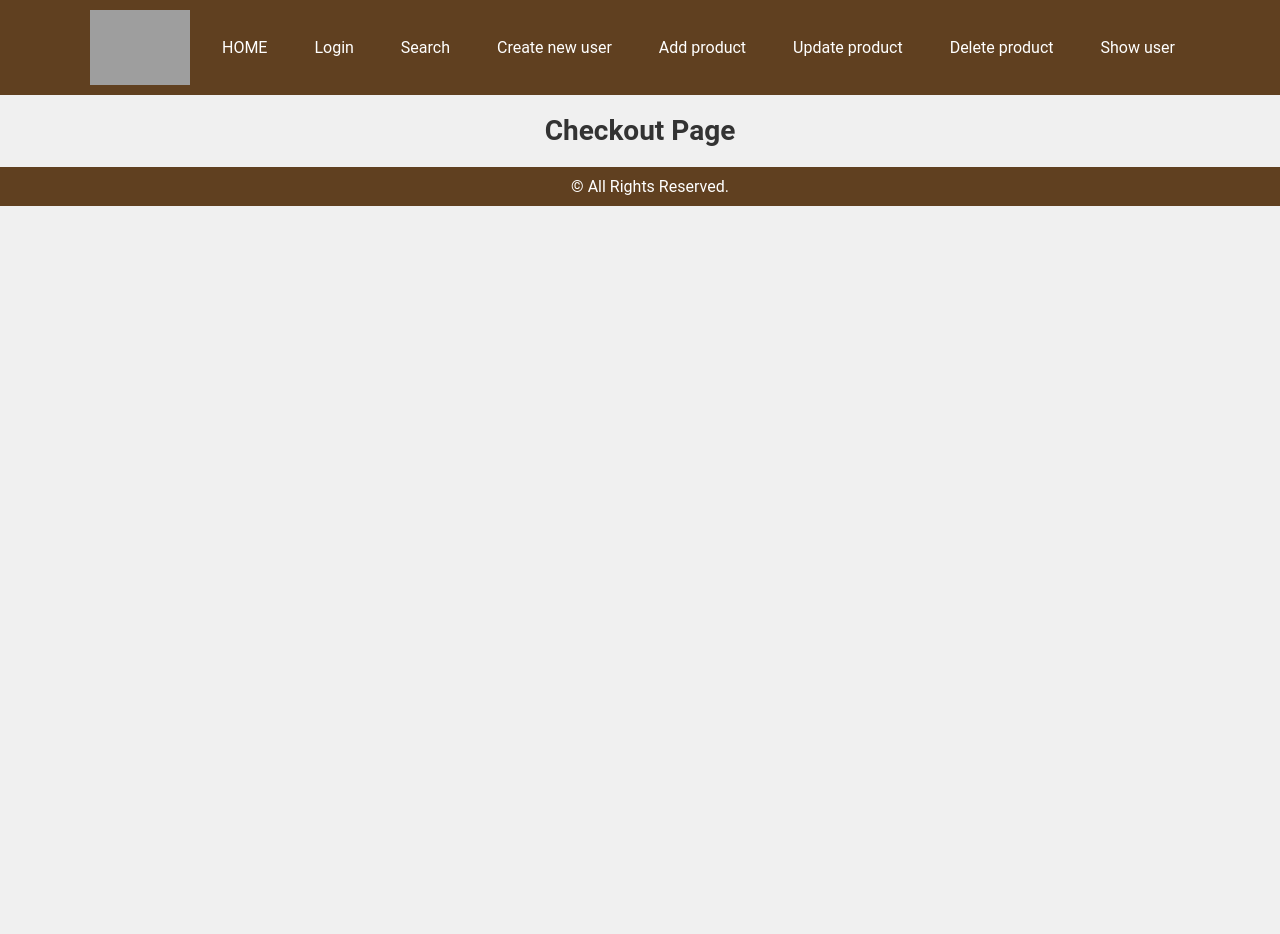
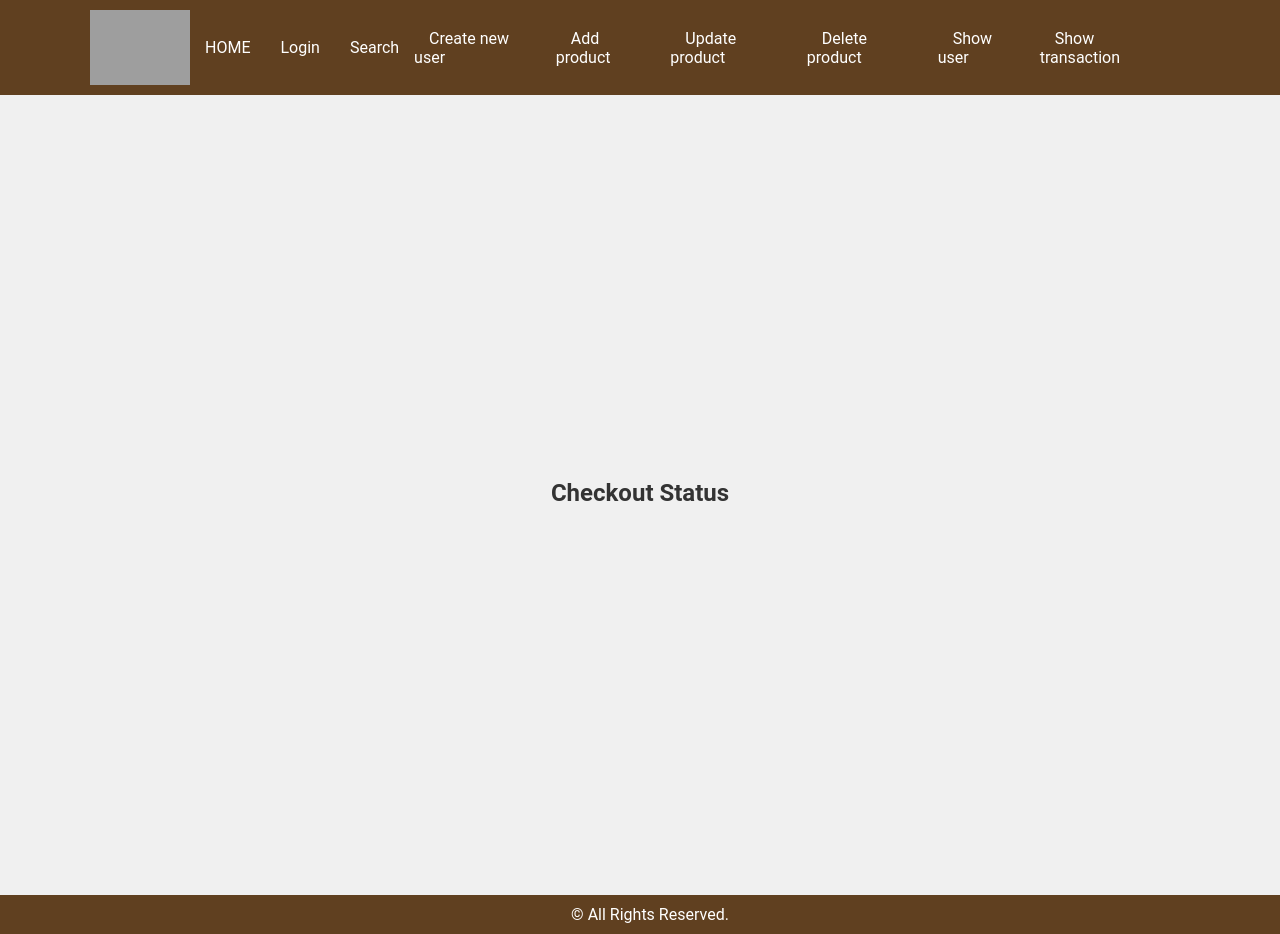
Before and after one commit to yasmin-nadia/bookCartReact, a React app: page /showcheckout in a window 1280 px wide. Before the commit the page ends 800 px from the top, so only its background shows below. Built offline with nearby package versions, Linux system fonts and the light colour scheme; no server answers; sample sign-in values are in the browser's storage; grey boxes are pictures that could not be loaded; the HTML template or start-up script is replaced by a standard one.

Commit message:
show  transaction not working, showing unauthorsed access

```diff
--- a/src/App.css
+++ b/src/App.css
@@ -176,3 +176,29 @@ h3 {
   align-items: center;
   padding: 2px;
 }
+/* app.css */
+
+/* app.css */
+
+/* Styles for the container */
+.checkout-container {
+  display: flex;
+  flex-direction: column;
+  align-items: center; /* Center horizontally */
+  justify-content: center; /* Center vertically */
+  height: 100vh; /* Make the container fill the entire viewport height */
+}
+
+/* Styles for the title */
+.checkout-title {
+  font-size: 24px;
+  font-weight: bold;
+  color: #333; /* Change to your desired text color */
+  margin-bottom: 20px;
+}
+
+/* Styles for the message */
+.checkout-message {
+  font-size: 18px;
+  color: #666; /* Change to your desired text color */
+}
--- a/src/App.jsx
+++ b/src/App.jsx
@@ -22,6 +22,7 @@ import UserList from "./pages/userList";
 import Blog from "./pages/blogs";
 import CartList from "./pages/showCart";
 import ShowCheckout from "./pages/checkout";
+import ShowTranList from "./pages/showtransaction";
 // const buttonContainerStyles = {
 //   display: "flex",
 //   justifyContent: "center",
@@ -163,6 +164,7 @@ function App() {
             <Route path="/deletebook" element={<FetchDelete />} />
             <Route path="/cart" element={<CartList />} />
             <Route path="/showcheckout" element={<ShowCheckout />} />
+            <Route path="/showtransaction" element={<ShowTranList />} />
           </Route>
           <Route path="/products/:productId" element={<ProductDetails />} />
           <Route path="/login" element={<Login />} />
--- a/src/components/common/header.jsx
+++ b/src/components/common/header.jsx
@@ -52,6 +52,11 @@ const Header = () => {
           Show user
         </Link>
       </div>
+      <div>
+        <Link to="/showtransaction" className="header-link">
+          Show transaction
+        </Link>
+      </div>
 
       {/* <Button /> */}
     </div>
--- a/src/hooks/user/useCheckoutHook.js
+++ b/src/hooks/user/useCheckoutHook.js
@@ -26,7 +26,7 @@ const useCheckoutHook = () => {
   };
 
   useEffect(() => {
-    createCheckout(); // Call createCheckout inside useEffect
+    createCheckout();
   }, []);
 
   return {
--- /dev/null
+++ b/src/hooks/user/useShowtranHook.js
@@ -0,0 +1,39 @@
+// useShowtranHook.js
+import { useState } from "react"; // Import useState if not already imported
+import axiosInstance from "../../utils/axiosInstance";
+const check = localStorage.getItem("token");
+
+const useShowtranHook = () => {
+  const [loading_one, setLoading] = useState(false);
+  const [responseData, setResponseData] = useState("");
+  console.log("check", check);
+  const createTransaction = () => {
+    axiosInstance
+      .get(
+        "/showtransaction",
+        {},
+        {
+          headers: {
+            Authorization: `Bearer ${check}`,
+          },
+        }
+      )
+      .then((response) => response.data)
+      .then((data) => {
+        setLoading(false);
+        console.log("responseData from hook success", data);
+      })
+      .catch((error) => {
+        setLoading(false);
+        console.log("responseData from hook error");
+      });
+  };
+
+  return {
+    createTransaction,
+    loading_one,
+    responseData,
+  };
+};
+
+export default useShowtranHook;
--- a/src/pages/checkout.jsx
+++ b/src/pages/checkout.jsx
@@ -1,20 +1,21 @@
 import { useLocation } from "react-router-dom";
 import useCheckoutHook from "../hooks/user/useCheckoutHook";
 import { useEffect } from "react";
+import "../App.css";
 
 function ShowCheckout() {
-  const { createCheckout, loading_one, data_r, responseData } =
-    useCheckoutHook(); // Access responseData from location state
+  const { responseData } = useCheckoutHook();
 
   useEffect(() => {
     console.log(responseData);
   }, [responseData]);
-  //   console.log(responseData);
+
   return (
-    <div>
-      <h1>Checkout Page</h1>
-      {responseData && <p>Response Data from Checkout: {responseData}</p>}
+    <div className="checkout-container">
+      <h1 className="checkout-title">Checkout Status</h1>
+      {responseData && <p className="checkout-message">{responseData}</p>}
     </div>
   );
 }
+
 export default ShowCheckout;
--- /dev/null
+++ b/src/pages/showtransaction.jsx
@@ -0,0 +1,17 @@
+// ShowTranList.js
+import React, { useEffect } from "react";
+import useShowtranHook from "../hooks/user/useShowtranHook"; // Import the default export
+
+import "../App.css";
+
+const ShowTranList = () => {
+  const { createTransaction } = useShowtranHook(); // Use the exported function and variables
+
+  useEffect(() => {
+    createTransaction();
+  }, []);
+
+  return <div className="fetch-demo-container">something</div>;
+};
+
+export default ShowTranList;
```
